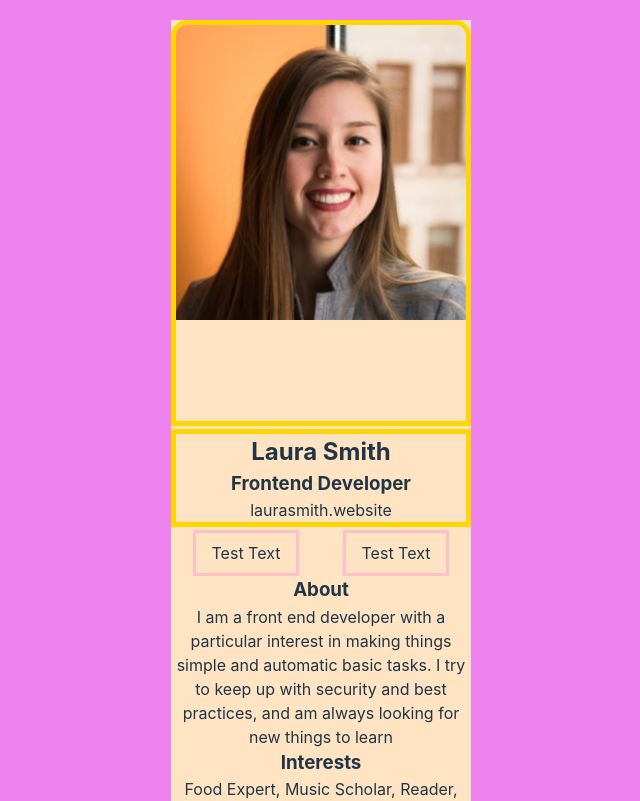
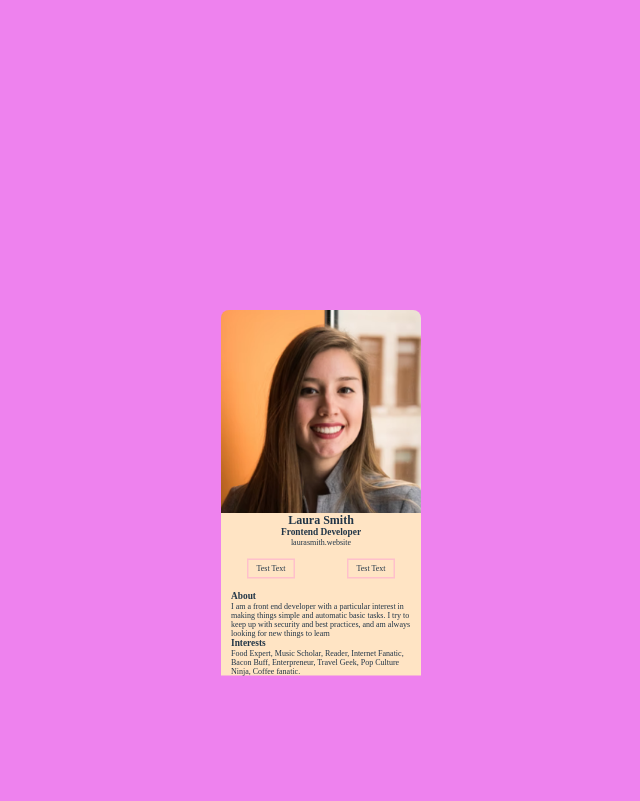
Before and after one commit to LENI4C/BusinessCard, a React (Vite) app: page / in a window 1280 px wide. Shown: the top 801 px of the page, without its empty margins (319-959 px from the left). Built offline with nearby package versions, Linux system fonts and the light colour scheme.

Commit message:
layout changes

```diff
--- a/components/App.jsx
+++ b/components/App.jsx
@@ -41,7 +41,7 @@ const UserInfo = () => {
 const ExtraInfo = () => {
     return (
         <>
-            <div className="about-section">
+            <div className="about-section section">
                 <h3>About</h3>
                 <span>
                     I am a front end developer with a particular interest in
@@ -50,7 +50,7 @@ const ExtraInfo = () => {
                     looking for new things to learn
                 </span>
             </div>
-            <div className="interest-section">
+            <div className="interest-section section">
                 <h3>Interests</h3>
                 <span>
                     Food Expert, Music Scholar, Reader, Internet Fanatic, Bacon
--- a/src/index.css
+++ b/src/index.css
@@ -1,16 +1,7 @@
 :root {
-    font-family: Inter, system-ui, Avenir, Helvetica, Arial, sans-serif;
-    line-height: 1.5;
-    font-weight: 400;
-
     color-scheme: light dark;
     color: rgba(255, 255, 255, 0.87);
     background-color: #242424;
-
-    font-synthesis: none;
-    text-rendering: optimizeLegibility;
-    -webkit-font-smoothing: antialiased;
-    -moz-osx-font-smoothing: grayscale;
 }
 
 * {
@@ -20,43 +11,39 @@
 }
 
 body {
+    display: flex;
+    min-height: 150vh;
+    align-items: center;
+    justify-content: center;
     background-color: violet;
-    min-height: 150vh;
-    display: flex;
-    justify-content: center;
-    align-items: center;
 }
 
 .card {
-    background-color: bisque;
+    scale: 0.5;
+    width: 400px;
     height: 145vh;
-    width: 300px;
     text-align: center;
-    /* scale: 0.5; */
-}
-
-.card-image,
-.user-info {
-    border: 5px solid gold;
-    margin-bottom: 0.2em;
 }
 
 .card-image {
+    height: 35%;
+    overflow: hidden;
     border-top-left-radius: 1em;
     border-top-right-radius: 1em;
-    overflow: hidden;
-    height: 35%;
 }
 
 .card-image img {
-    object-position: center center;
-    /* height: 100%; */
     width: 100%;
+}
+
+.info {
+    background-color: bisque;
 }
 
 .profile-btn {
     border: 3px solid pink;
     padding: 0.5em 1em;
+    margin-block: 1.5em;
 }
 
 .user-info-btn {
@@ -64,7 +51,9 @@ body {
     justify-content: space-around;
 }
 
-.extra-info {
+.section {
+    margin: auto;
+    max-width: 90%;
     text-align: left;
 }
 
```
